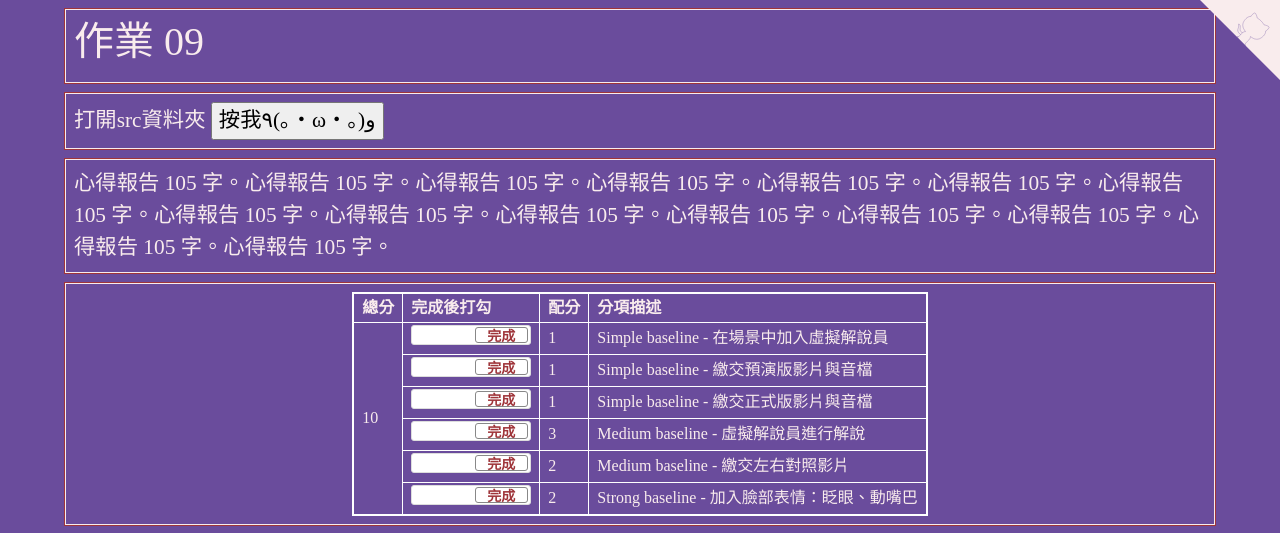
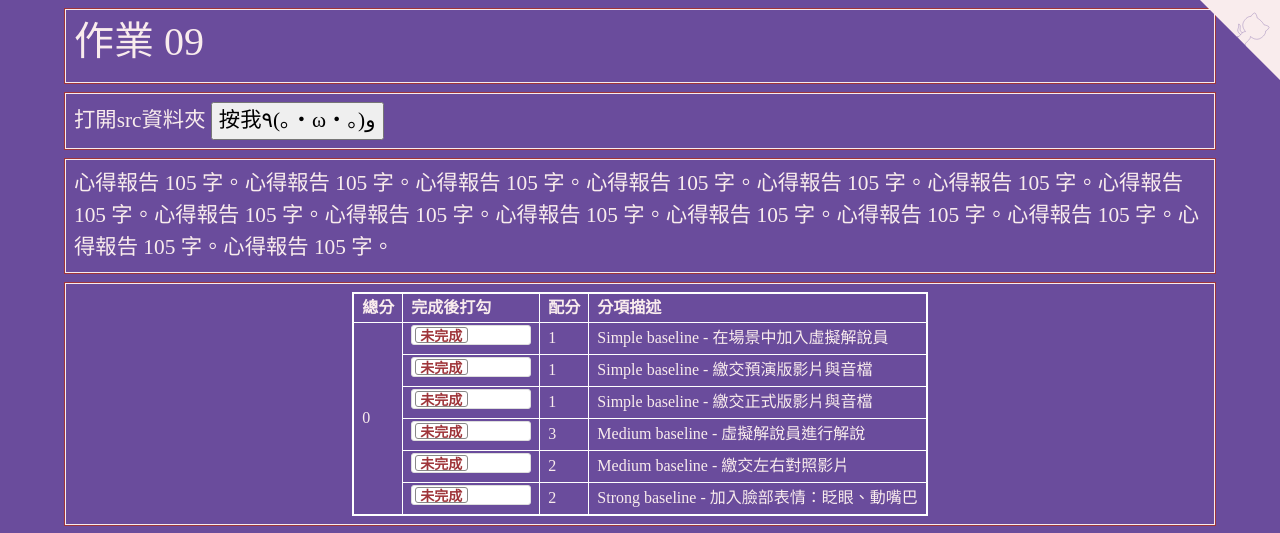
Before and after one commit to yunhsilin/vis2023f, a plain HTML site: page hw09/index.html in a window 1280 px wide. Shown: the top 533 px of the page. Drawn offline with nearby package versions, Linux system fonts and the light colour scheme.

Commit message:
Update index.html

```diff
--- a/hw09/index.html
+++ b/hw09/index.html
@@ -202,32 +202,32 @@
         </tr>
         <tr>
           <td rowspan="7" id="myTotal"></td>
-          <td><input type="checkbox" class="flipswitch" id="myCheckbox1" checked></td>
+          <td><input type="checkbox" class="flipswitch" id="myCheckbox1" ></td>
           <td id='m1'>1</td>
           <td>Simple baseline - 在場景中加入虛擬解說員</td>
         </tr>
         <tr>
-          <td><input type="checkbox" class="flipswitch" id="myCheckbox2" checked></td>
+          <td><input type="checkbox" class="flipswitch" id="myCheckbox2"></td>
           <td id='m2'>1</td>
           <td>Simple baseline - 繳交預演版影片與音檔</td>
         </tr>
         <tr>
-          <td><input type="checkbox" class="flipswitch" id="myCheckbox3" checked></td>
+          <td><input type="checkbox" class="flipswitch" id="myCheckbox3"></td>
           <td id='m3'>1</td>
           <td>Simple baseline - 繳交正式版影片與音檔</td>
         </tr>
         <tr>
-          <td><input type="checkbox" class="flipswitch" id="myCheckbox4" checked></td>
+          <td><input type="checkbox" class="flipswitch" id="myCheckbox4"></td>
           <td id='m4'>3</td>
           <td>Medium baseline - 虛擬解說員進行解說</td>
         </tr>
         <tr>
-          <td><input type="checkbox" class="flipswitch" id="myCheckbox5" checked></td>
+          <td><input type="checkbox" class="flipswitch" id="myCheckbox5"></td>
           <td id='m5'>2</td>
           <td>Medium baseline - 繳交左右對照影片</td>
         </tr>
         <tr>
-          <td><input type="checkbox" class="flipswitch" id="myCheckbox6" checked></td>
+          <td><input type="checkbox" class="flipswitch" id="myCheckbox6"></td>
           <td id='m6'>2</td>
           <td>Strong baseline - 加入臉部表情：眨眼、動嘴巴 </td>
         </tr>
```
